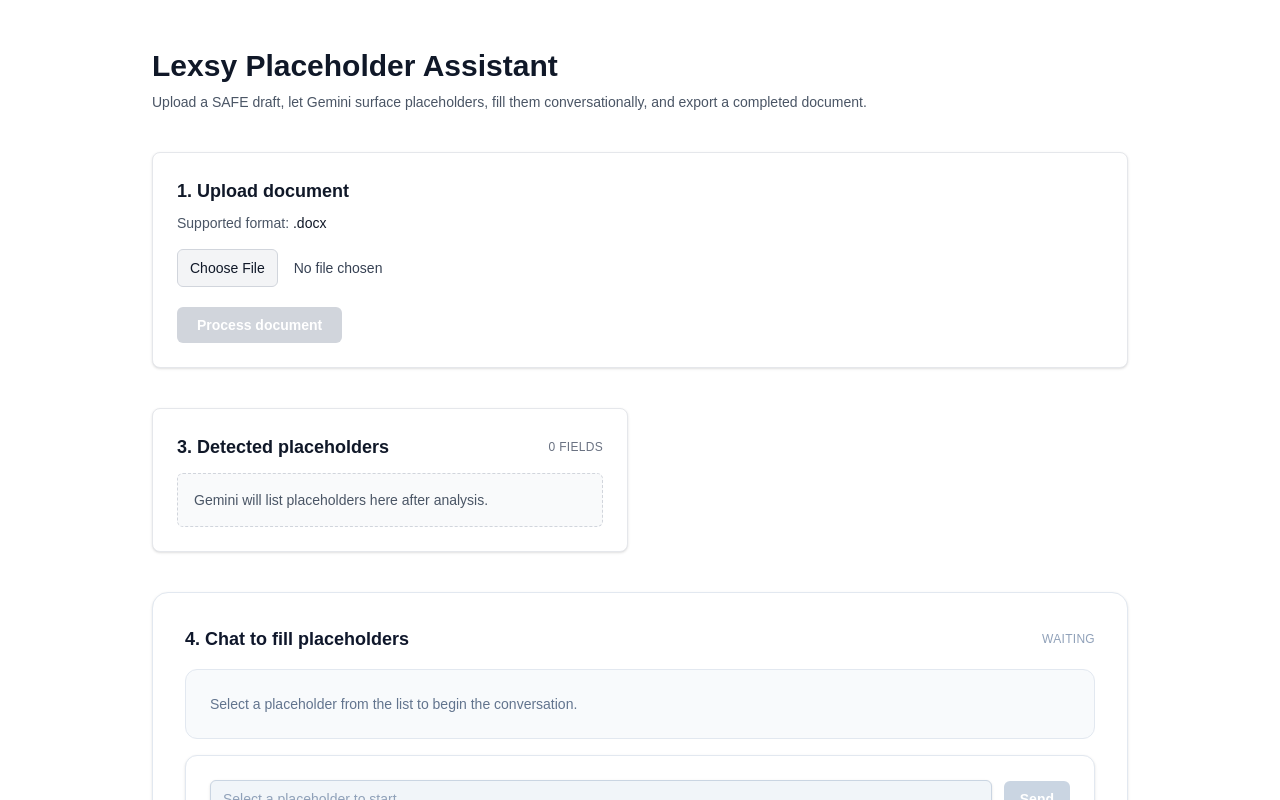
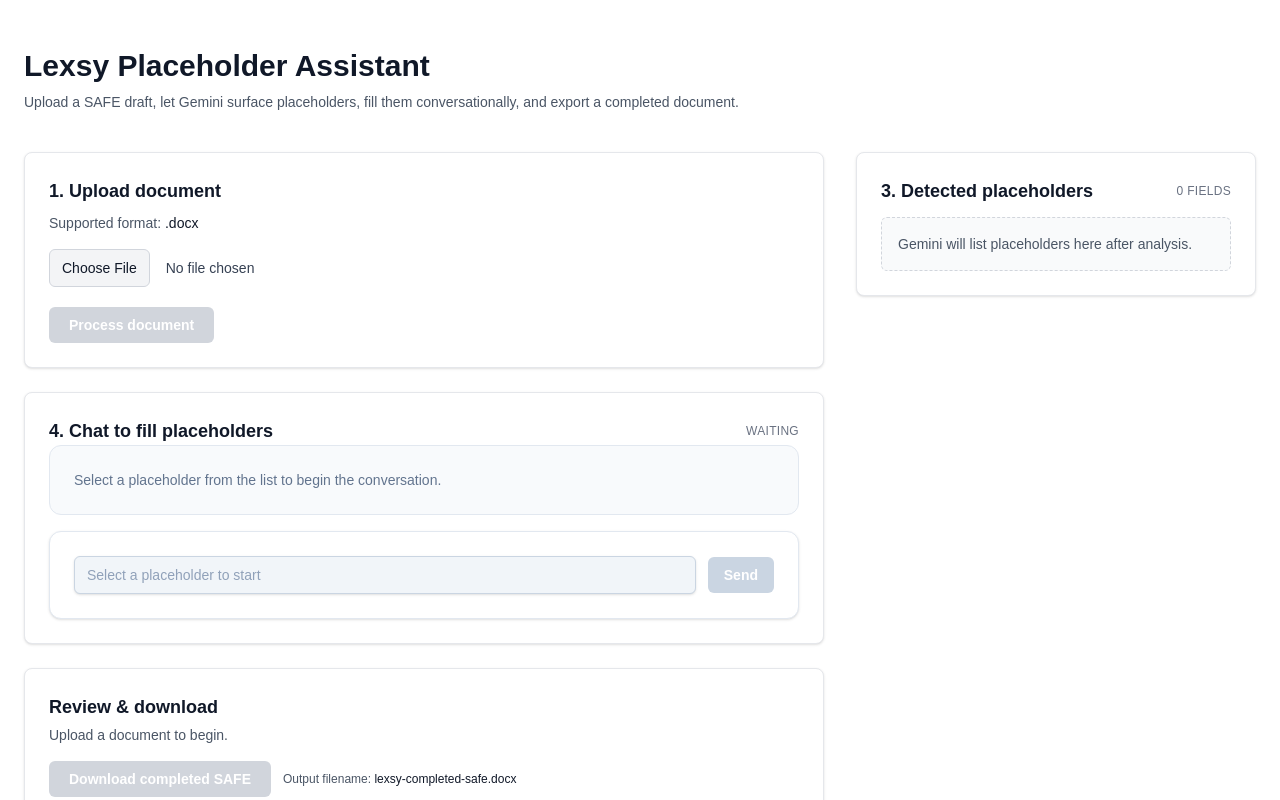
Before and after one commit to dishit7/law-bot, a Next.js app: page / in a window 1280 px wide. Shown: the top 800 px of the page. Built offline with nearby package versions, Linux system fonts and the light colour scheme.

Commit message:
enhance layout of the app move sidebar to the very right improving main app ui

```diff
--- a/app/page.tsx
+++ b/app/page.tsx
@@ -143,7 +143,7 @@
 
   return (
     <div className="min-h-screen bg-white py-12">
-      <main className="mx-auto flex w-full max-w-5xl flex-col gap-10 px-6 text-gray-900">
+      <main className="mx-auto flex w-full max-w-7xl flex-col gap-10 px-6 text-gray-900">
         <header className="space-y-2">
           <h1 className="text-3xl font-semibold">Lexsy Placeholder Assistant</h1>
           <p className="text-sm text-gray-600">
@@ -152,6 +152,8 @@
           </p>
         </header>
 
+        <section className="space-y-8 lg:grid lg:grid-cols-[minmax(0,3fr)_minmax(400px,1.15fr)] lg:items-start lg:gap-8">
+          <div className="space-y-6">
             <UploadPanel
               fileName={fileName}
               isProcessing={isProcessing}
@@ -162,22 +164,12 @@
               hasSelectedFile={Boolean(selectedFile)}
             />
 
-        <section className="grid gap-6 md:grid-cols-2">
-          <PlaceholderOverview
-            placeholders={placeholders}
-            answers={answers}
-            activePlaceholderId={activePlaceholderId}
-            answeredCount={answeredCount}
-            onJumpToPlaceholder={handleJumpToPlaceholder}
-          />
-        </section>
-
-        <section className="space-y-4 rounded-2xl border border-slate-200 bg-white p-6 shadow-sm md:p-8">
+            <div className="rounded-lg border border-gray-200 bg-white p-6 shadow-sm">
               <div className="flex items-center justify-between">
-            <h2 className="text-lg font-semibold text-slate-900">
+                <h2 className="text-lg font-semibold text-gray-900">
                   4. Chat to fill placeholders
                 </h2>
-            <span className="text-xs uppercase tracking-wide text-slate-400">
+                <span className="text-xs uppercase tracking-wide text-gray-500">
                   {placeholders.length > 0
                     ? answeredCount === placeholders.length
                       ? "All placeholders confirmed"
@@ -206,7 +198,7 @@
                 }
                 allConfirmed={answeredCount === placeholders.length && placeholders.length > 0}
               />
-        </section>
+            </div>
 
             <ReviewPanel
               placeholders={placeholders}
@@ -220,6 +212,18 @@
               onDownload={handleDownloadDocument}
               onJumpToPlaceholder={handleJumpToPlaceholder}
             />
+          </div>
+
+          <div className="space-y-6">
+            <PlaceholderOverview
+              placeholders={placeholders}
+              answers={answers}
+              activePlaceholderId={activePlaceholderId}
+              answeredCount={answeredCount}
+              onJumpToPlaceholder={handleJumpToPlaceholder}
+            />
+          </div>
+        </section>
       </main>
     </div>
   );
--- a/components/ReviewPanel.tsx
+++ b/components/ReviewPanel.tsx
@@ -30,115 +30,34 @@
 }: ReviewPanelProps) {
   return (
     <section className="space-y-4 rounded-lg border border-gray-200 bg-white p-6 shadow-sm">
-      <div className="flex items-center justify-between">
-        <h2 className="text-lg font-semibold text-gray-900">
-          5. Review & download completed document
-        </h2>
-        {placeholders.length > 0 && (
-          <span className="text-xs uppercase tracking-wide text-gray-500">
-            {missingCount === 0
-              ? "Ready to download"
-              : `${missingCount} field${missingCount === 1 ? "" : "s"} remaining`}
-          </span>
-        )}
+      <div className="space-y-1">
+        <h2 className="text-lg font-semibold text-gray-900">Review & download</h2>
+        <p className="text-sm text-gray-600">
+          {placeholders.length === 0
+            ? "Upload a document to begin."
+            : missingCount === 0
+            ? "All placeholders are confirmed. You're ready to export the completed SAFE."
+            : `Confirm the remaining ${missingCount} field${missingCount === 1 ? "" : "s"} to unlock download.`}
+        </p>
       </div>
 
-      {placeholders.length === 0 ? (
-        <p className="rounded-md border border-dashed border-gray-300 bg-gray-50 p-4 text-sm text-gray-600">
-          Once Gemini detects placeholders and you provide answers, you can review and download the
-          completed SAFE here.
-        </p>
-      ) : (
-        <>
-          <ul className="space-y-3">
-            {placeholders.map((field) => {
-              const record = answers[field.id];
-              const status = record?.status ?? "pending";
-              const value = record?.value ?? "";
-
-              return (
-                <li
-                  key={`review-${field.id}`}
-                  className="rounded-md border border-gray-200 bg-white p-4 text-sm text-gray-700"
-                >
-                  <div className="flex items-center justify-between">
-                    <div>
-                      <p className="font-semibold text-gray-900">{field.fieldName}</p>
-                      <p className="mt-1 text-xs uppercase tracking-wide text-gray-500">
-                        {field.placeholder}
-                      </p>
-                    </div>
-                    <span
-                      className={`rounded-full px-2.5 py-1 text-xs font-semibold ${
-                        status === "confirmed"
-                          ? "bg-gray-900 text-white"
-                          : status === "pendingConfirmation"
-                          ? "bg-gray-200 text-gray-800"
-                          : "bg-gray-100 text-gray-600"
-                      }`}
-                    >
-                      {status === "confirmed"
-                        ? "Confirmed"
-                        : status === "pendingConfirmation"
-                        ? "Needs confirmation"
-                        : "Pending"}
-                    </span>
-                  </div>
-                  <p className="mt-3 rounded-md bg-gray-50 px-3 py-2 text-sm text-gray-700">
-                    {value ? (
-                      <span className="font-medium text-gray-900">{value}</span>
-                    ) : (
-                      <span className="italic text-gray-500">
-                        Awaiting your answer in the chat above.
-                      </span>
-                    )}
-                  </p>
-                  {status === "confirmed" && (
-                    <button
-                      onClick={() => onJumpToPlaceholder(field.id)}
-                      className="mt-2 text-xs font-medium text-gray-900 underline underline-offset-4 hover:no-underline"
-                    >
-                      Edit this answer
-                    </button>
-                  )}
-                </li>
-              );
-            })}
-          </ul>
-
-          <div className="flex flex-col gap-3 rounded-md border border-gray-200 bg-gray-50 p-4 text-sm text-gray-700">
-            {missingCount > 0 ? (
-              <p>
-                Confirm the remaining{" "}
-                <span className="font-semibold text-gray-900">
-                  {missingCount} field{missingCount === 1 ? "" : "s"}
-                </span>{" "}
-                via the chat so we can generate a complete document.
-              </p>
-            ) : (
-              <p>
-                All placeholders are confirmed. Generate a completed SAFE to download.
-              </p>
-            )}
       <div className="flex flex-col items-start gap-3 sm:flex-row sm:items-center">
         <button
           onClick={onDownload}
           disabled={!canDownload || isGenerating}
           className="inline-flex items-center justify-center rounded-md bg-gray-900 px-5 py-2 text-sm font-semibold text-white transition hover:bg-gray-700 disabled:cursor-not-allowed disabled:bg-gray-300"
         >
-                {isGenerating ? "Preparing download..." : "Generate .docx"}
+          {isGenerating ? "Preparing download..." : "Download completed SAFE"}
         </button>
         <span className="text-xs text-gray-600">
           Output filename: <span className="font-medium text-gray-900">{downloadFileName}</span>
         </span>
       </div>
+
       {downloadError && <p className="text-sm text-red-600">{downloadError}</p>}
       {downloadStatus && !downloadError && (
         <p className="text-sm text-green-600">{downloadStatus}</p>
       )}
-          </div>
-        </>
-      )}
     </section>
   );
 }
```
Lines whose indentation alone changed are shown as unchanged.
